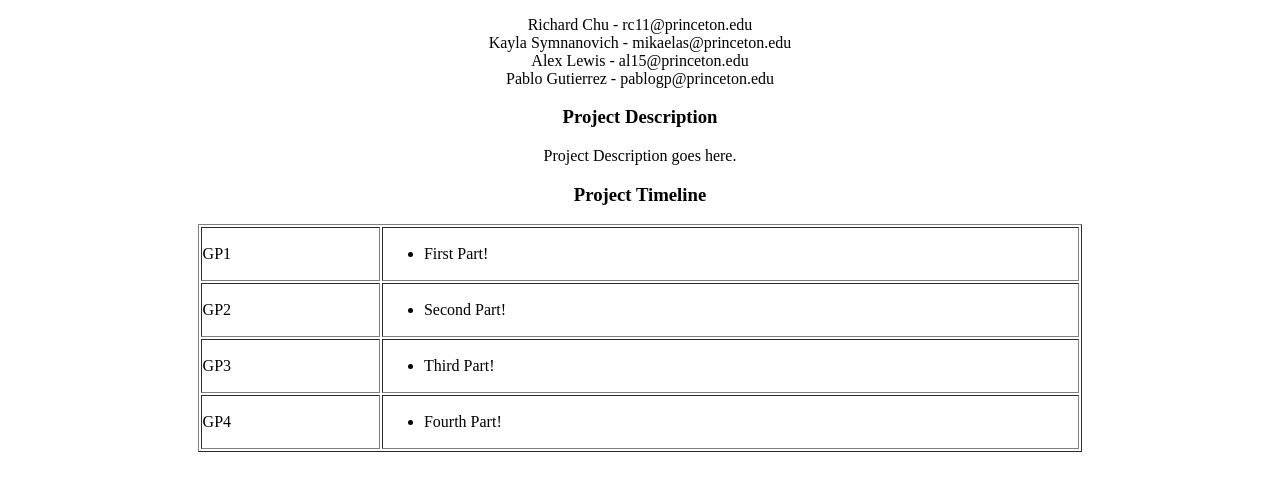
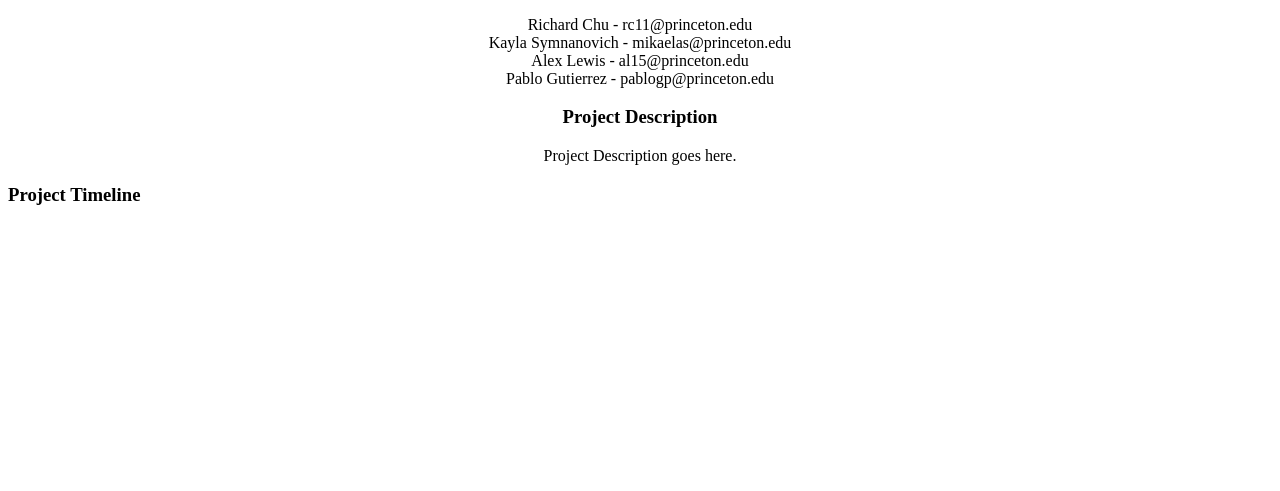
Before and after one commit to AlexMLewis/HCIProj, a plain HTML site: page index.html in a window 1280 px wide. Shown: the part 105-596 px from the top of the page. Drawn offline with Linux system fonts and the light colour scheme.

Commit message:
Update index.html

```diff
--- a/index.html
+++ b/index.html
@@ -16,43 +16,10 @@
 	</p>
 	<h3>Project Description</h3>
 		<p style="margin-left:4em; margin-right:4em">Project Description goes here.</p>
-	<h3>Project Timeline</h3>
-	<table border ="1" style="width:70%">
-		<tr>
-			<td>GP1</td>
-			<td>
-				<ul>
-					<li>First Part!</li>
-				</ul>
-			</td>
-		</tr>
-		<tr>
-			<td>GP2</td>
-			<td>
-				<ul>
-					<li>Second Part!</li>
-				</ul>
-			</td>
-		</tr>
-		<tr>
-			<td>GP3</td>
-			<td>
-				<ul>
-					<li>Third Part!</li>
-				</ul>
-			</td>
-		</tr>
-		<tr>
-			<td>GP4</td>
-			<td>
-				<ul>
-					<li>Fourth Part!</li>
-				</ul>
-			</td>
-		</tr>
-	</table>
-
 
 </center>
+<left>
+	<h3>Project Timeline</h3>
+	</left>
 </body>
 </html>
```
